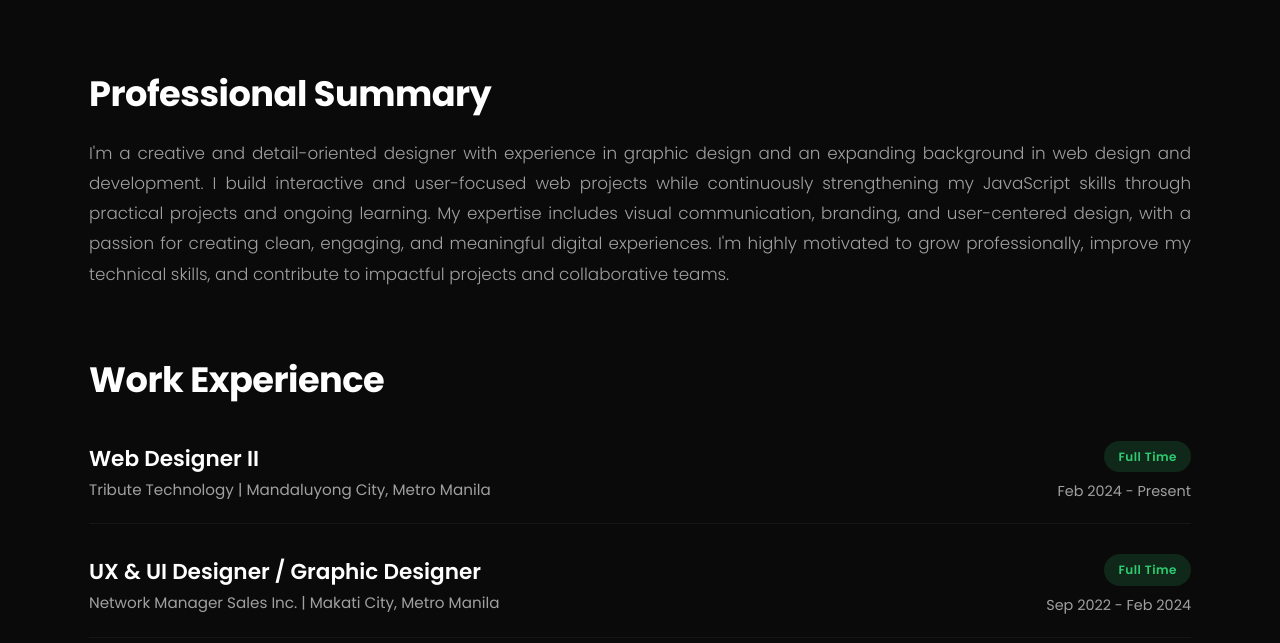
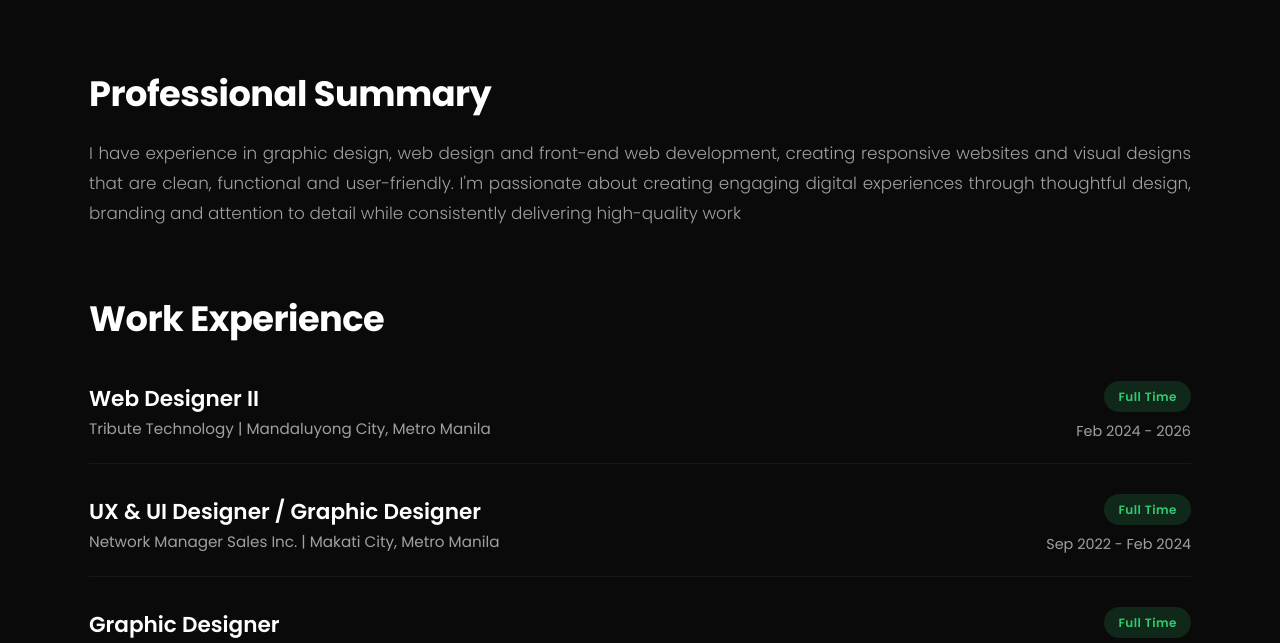
Before and after one commit to EvanMyGitHub/evan-portfolio, a plain HTML site: page about.html in a window 1280 px wide. Shown: the part 125-768 px from the top of the page. Drawn offline with Linux system fonts and the light colour scheme.

Commit message:
fix about us professional summary details

```diff
--- a/about.html
+++ b/about.html
@@ -61,16 +61,7 @@
           <section class="about-section summary-section">
             <h1 class="section-title">Professional Summary</h1>
             <p class="summary-text">
-              I'm a creative and detail-oriented designer with experience in
-              graphic design and an expanding background in web design and
-              development. I build interactive and user-focused web projects
-              while continuously strengthening my JavaScript skills through
-              practical projects and ongoing learning. My expertise includes
-              visual communication, branding, and user-centered design, with a
-              passion for creating clean, engaging, and meaningful digital
-              experiences. I'm highly motivated to grow professionally, improve
-              my technical skills, and contribute to impactful projects and
-              collaborative teams.
+              I have experience in graphic design, web design and front-end web development, creating responsive websites and visual designs that are clean, functional and user-friendly. I'm passionate about creating engaging digital experiences through thoughtful design, branding and attention to detail while consistently delivering high-quality work
             </p>
           </section>
 
@@ -88,7 +79,7 @@
                   </div>
                   <div class="exp-meta">
                     <span class="badge full-time">Full Time</span>
-                    <span class="job-date">Feb 2024 - Present</span>
+                    <span class="job-date">Feb 2024 - 2026</span>
                   </div>
                 </div>
               </div>
```
Also changed, not shown: 1 other file.
